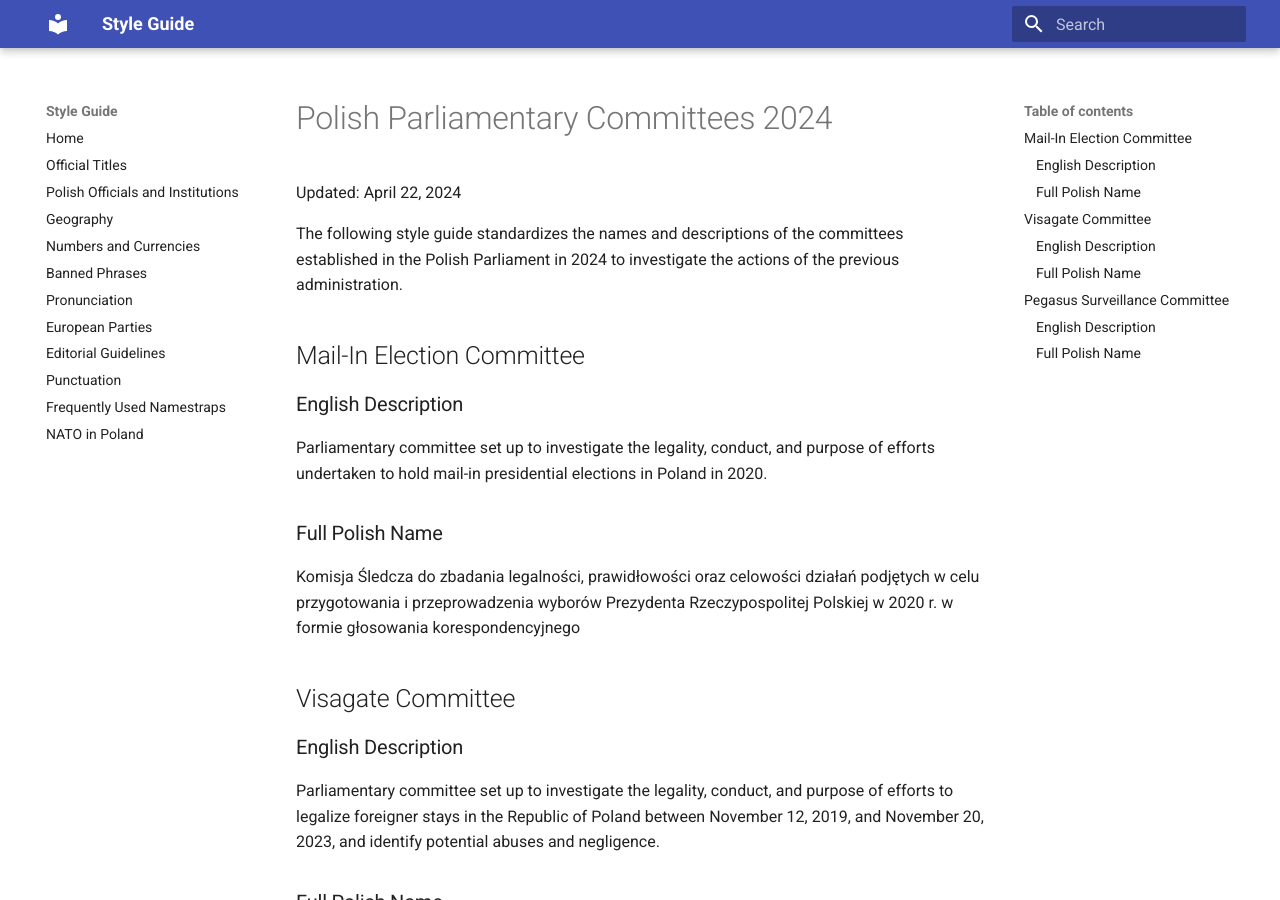
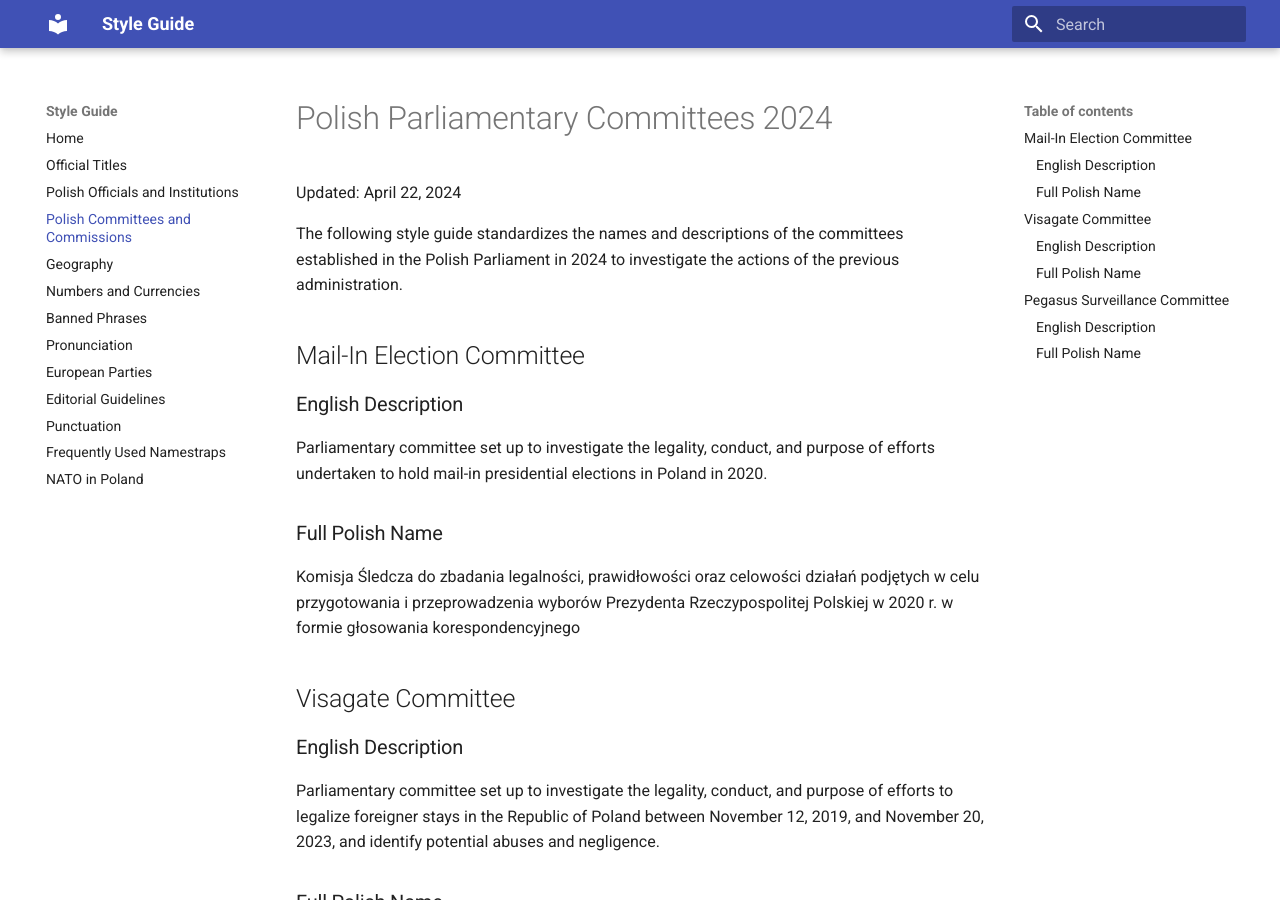
Before and after one commit to rthrbrs/styleguide, an MkDocs documentation site: the page built from docs/Committees.md, in a window 1280 px wide and 900 px high. Built offline with MkDocs 1.6.1 and Material for MkDocs 9.7.7, drawn with Linux system fonts in a browser that asks for light colours.

Commit message:
navigation bar updated

```diff
--- a/mkdocs.yml
+++ b/mkdocs.yml
@@ -4,6 +4,7 @@ nav:
   - Home: index.md
   - Official Titles: titles.md
   - Polish Officials and Institutions: Poland.md
+  - Polish Committees and Commissions: Committees.md
   - Geography: ToponymsAndEthnonyms.md
   - Numbers and Currencies: numbers.md
   - Banned Phrases: BannedPhrases.md
@@ -18,3 +19,6 @@ markdown_extensions:
   - admonition
   - pymdownx.details
   - pymdownx.superfences
+  - pymdownx.caret
+  - pymdownx.mark
+  - pymdownx.tilde
```
Also changed, not shown: site/404.html, site/BannedPhrases/index.html, site/Committees/index.html, site/EditorialGuidelines/index.html, site/EuropeanPoliticalParties/index.html, site/NATO_PL/index.html, site/Namestraps/index.html, site/Poland/index.html, site/Pronunciation/index.html, site/Punctuation/index.html, site/ToponymsAndEthnonyms/index.html, site/about/index.html, site/index.html, site/numbers/index.html, 3 more files, 1 other file.
